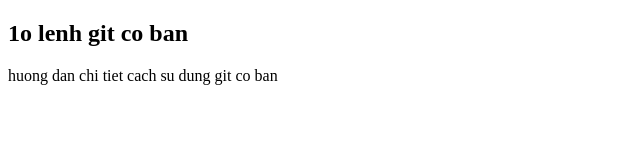
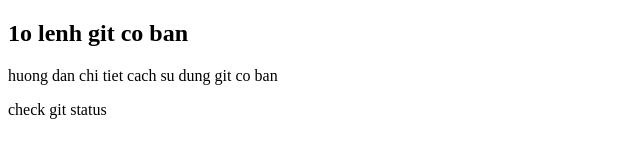
Before and after one commit to adhuy0175/Github_Tutorial, a plain HTML site: page index.html in a window 1280 px wide. Shown: the whole page, without its empty margins (0-640 px from the left). Drawn offline with Linux system fonts and the light colour scheme.

Commit message:
gio add vo git dc chua m

```diff
--- a/index.html
+++ b/index.html
@@ -8,5 +8,6 @@
 <body>
     <h2>1o lenh git co ban</h2>
     <p>huong dan chi tiet cach su dung git co ban</p>
+    <span>check git status</span>
 </body>
 </html>
```
